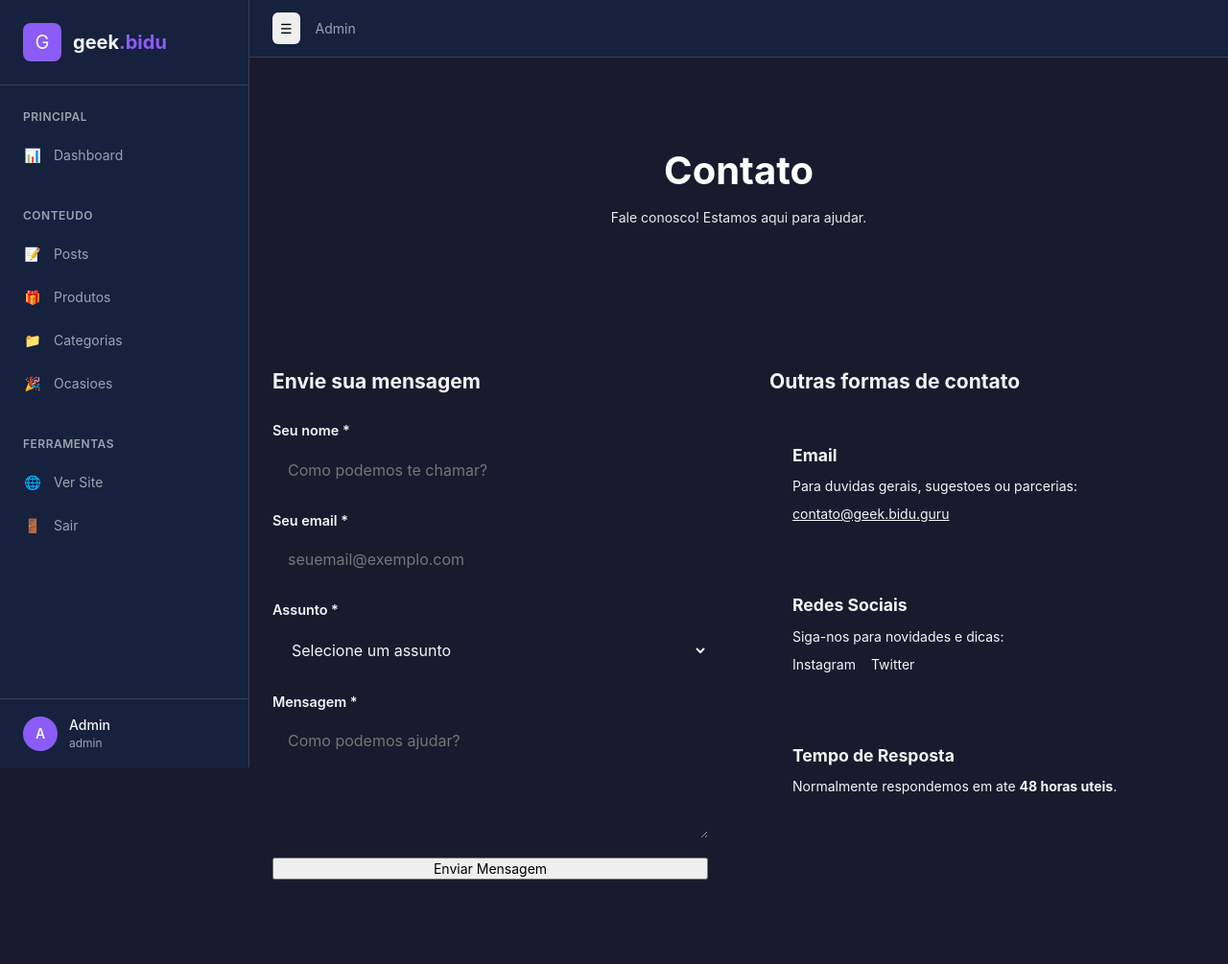
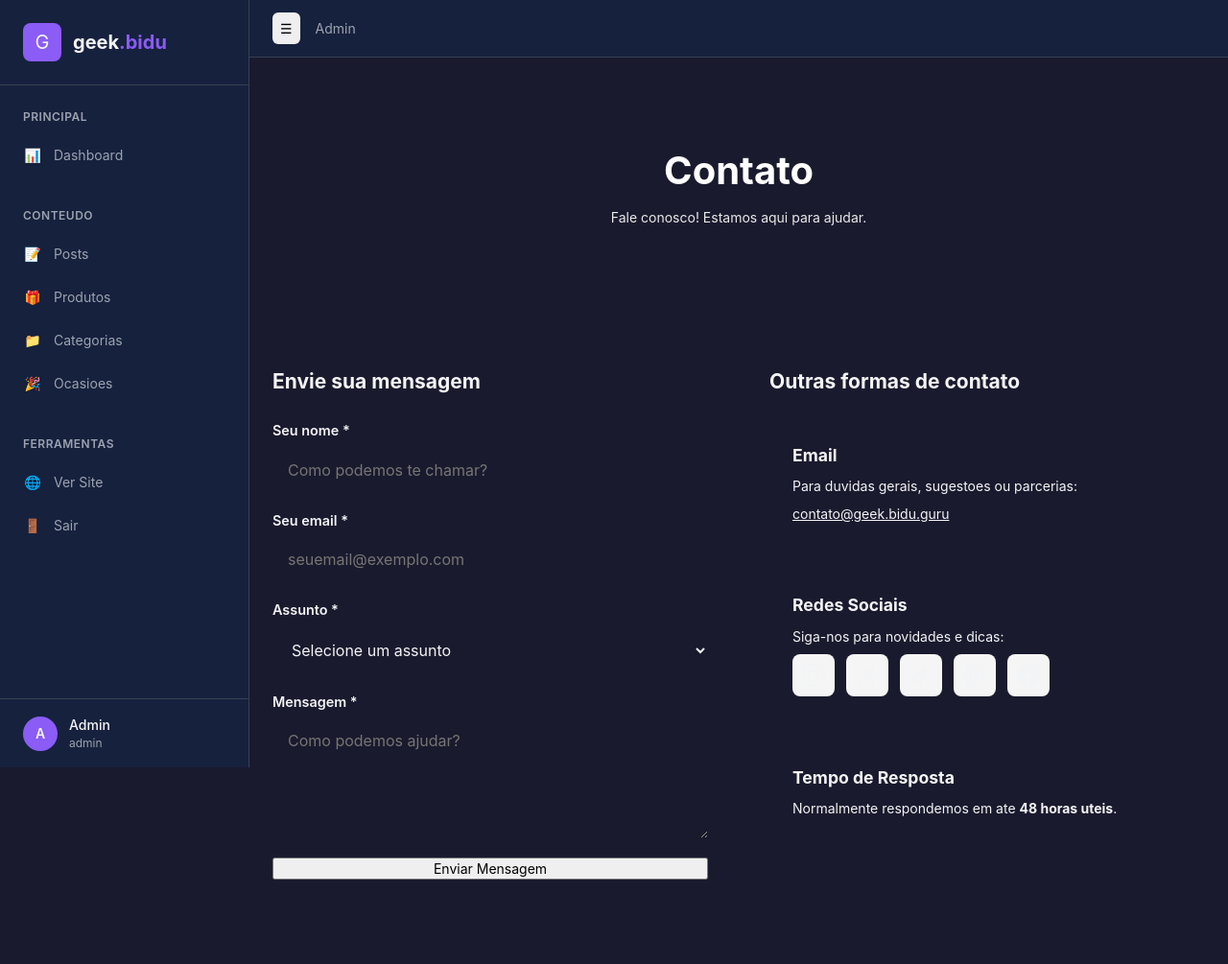
Before and after one commit to victorbvieira/geek.bidu.guru, a Python web app: template src/app/templates/pages/contato.html in a window 1280 px wide. Shown: the whole page at 96% size. Run offline with Jinja, Linux system fonts and the light colour scheme; the template is opened without the code that fills it, so the values that code supplies are empty.

Commit message:
feat: Add social media icons and styling to the contact page, and refine AI configuration enum mappings for database compatibility.

```diff
--- a/src/app/templates/pages/contato.html
+++ b/src/app/templates/pages/contato.html
@@ -67,8 +67,21 @@
                     <h3>Redes Sociais</h3>
                     <p>Siga-nos para novidades e dicas:</p>
                     <div class="social-links">
-                        <a href="#" target="_blank" rel="noopener">Instagram</a>
-                        <a href="#" target="_blank" rel="noopener">Twitter</a>
+                        <a href="https://instagram.com/geekBidu" target="_blank" rel="noopener" title="Instagram" aria-label="Instagram">
+                            <svg width="24" height="24" viewBox="0 0 24 24" fill="currentColor"><path d="M12 2.163c3.204 0 3.584.012 4.85.07 3.252.148 4.771 1.691 4.919 4.919.058 1.265.069 1.645.069 4.849 0 3.205-.012 3.584-.069 4.849-.149 3.225-1.664 4.771-4.919 4.919-1.266.058-1.644.07-4.85.07-3.204 0-3.584-.012-4.849-.07-3.26-.149-4.771-1.699-4.919-4.92-.058-1.265-.07-1.644-.07-4.849 0-3.204.013-3.583.07-4.849.149-3.227 1.664-4.771 4.919-4.919 1.266-.057 1.645-.069 4.849-.069zm0-2.163c-3.259 0-3.667.014-4.947.072-4.358.2-6.78 2.618-6.98 6.98-.059 1.281-.073 1.689-.073 4.948 0 3.259.014 3.668.072 4.948.2 4.358 2.618 6.78 6.98 6.98 1.281.058 1.689.072 4.948.072 3.259 0 3.668-.014 4.948-.072 4.354-.2 6.782-2.618 6.979-6.98.059-1.28.073-1.689.073-4.948 0-3.259-.014-3.667-.072-4.947-.196-4.354-2.617-6.78-6.979-6.98-1.281-.059-1.69-.073-4.949-.073zm0 5.838c-3.403 0-6.162 2.759-6.162 6.162s2.759 6.163 6.162 6.163 6.162-2.759 6.162-6.163c0-3.403-2.759-6.162-6.162-6.162zm0 10.162c-2.209 0-4-1.79-4-4 0-2.209 1.791-4 4-4s4 1.791 4 4c0 2.21-1.791 4-4 4zm6.406-11.845c-.796 0-1.441.645-1.441 1.44s.645 1.44 1.441 1.44c.795 0 1.439-.645 1.439-1.44s-.644-1.44-1.439-1.44z"/></svg>
+                        </a>
+                        <a href="https://x.com/geekBidu" target="_blank" rel="noopener" title="X (Twitter)" aria-label="X (Twitter)">
+                            <svg width="24" height="24" viewBox="0 0 24 24" fill="currentColor"><path d="M18.244 2.25h3.308l-7.227 8.26 8.502 11.24H16.17l-5.214-6.817L4.99 21.75H1.68l7.73-8.835L1.254 2.25H8.08l4.713 6.231zm-1.161 17.52h1.833L7.084 4.126H5.117z"/></svg>
+                        </a>
+                        <a href="https://tiktok.com/@geekBidu" target="_blank" rel="noopener" title="TikTok" aria-label="TikTok">
+                            <svg width="24" height="24" viewBox="0 0 24 24" fill="currentColor"><path d="M19.59 6.69a4.83 4.83 0 0 1-3.77-4.25V2h-3.45v13.67a2.89 2.89 0 0 1-5.2 1.74 2.89 2.89 0 0 1 2.31-4.64 2.93 2.93 0 0 1 .88.13V9.4a6.84 6.84 0 0 0-1-.05A6.33 6.33 0 0 0 5 20.1a6.34 6.34 0 0 0 10.86-4.43v-7a8.16 8.16 0 0 0 4.77 1.52v-3.4a4.85 4.85 0 0 1-1-.1z"/></svg>
+                        </a>
+                        <a href="https://pinterest.com/geekBidu" target="_blank" rel="noopener" title="Pinterest" aria-label="Pinterest">
+                            <svg width="24" height="24" viewBox="0 0 24 24" fill="currentColor"><path d="M12 0a12 12 0 0 0-4.37 23.17c-.1-.94-.2-2.4.04-3.43l1.4-5.96s-.36-.72-.36-1.78c0-1.67.97-2.92 2.17-2.92 1.02 0 1.52.77 1.52 1.7 0 1.03-.66 2.58-1 4.02-.28 1.2.6 2.17 1.78 2.17 2.14 0 3.78-2.26 3.78-5.52 0-2.89-2.08-4.91-5.05-4.91-3.44 0-5.46 2.58-5.46 5.25 0 1.04.4 2.16.9 2.77.1.12.11.22.08.35-.09.38-.3 1.2-.34 1.36-.05.22-.18.26-.42.16-1.56-.73-2.54-3-2.54-4.83 0-3.93 2.86-7.54 8.24-7.54 4.33 0 7.69 3.08 7.69 7.21 0 4.3-2.71 7.76-6.47 7.76-1.26 0-2.45-.66-2.86-1.43l-.78 2.96c-.28 1.09-1.04 2.45-1.55 3.28A12 12 0 1 0 12 0z"/></svg>
+                        </a>
+                        <a href="https://facebook.com/geekBidu" target="_blank" rel="noopener" title="Facebook" aria-label="Facebook">
+                            <svg width="24" height="24" viewBox="0 0 24 24" fill="currentColor"><path d="M24 12.073c0-6.627-5.373-12-12-12s-12 5.373-12 12c0 5.99 4.388 10.954 10.125 11.854v-8.385H7.078v-3.47h3.047V9.43c0-3.007 1.792-4.669 4.533-4.669 1.312 0 2.686.235 2.686.235v2.953H15.83c-1.491 0-1.956.925-1.956 1.874v2.25h3.328l-.532 3.47h-2.796v8.385C19.612 23.027 24 18.062 24 12.073z"/></svg>
+                        </a>
                     </div>
                 </div>
 
@@ -208,16 +221,31 @@
 
 .social-links {
     display: flex;
-    gap: 1rem;
+    flex-wrap: wrap;
+    gap: 0.75rem;
 }
 
 .social-links a {
-    color: var(--color-primary);
+    display: inline-flex;
+    align-items: center;
+    justify-content: center;
+    width: 44px;
+    height: 44px;
+    background: var(--bg-secondary, #f5f5f5);
+    color: var(--text-primary);
     text-decoration: none;
+    border-radius: 8px;
+    transition: all 0.2s;
 }
 
 .social-links a:hover {
-    text-decoration: underline;
+    background: var(--color-primary);
+    color: white;
+    transform: translateY(-2px);
+}
+
+.social-links a svg {
+    flex-shrink: 0;
 }
 </style>
 {% endblock %}
```
